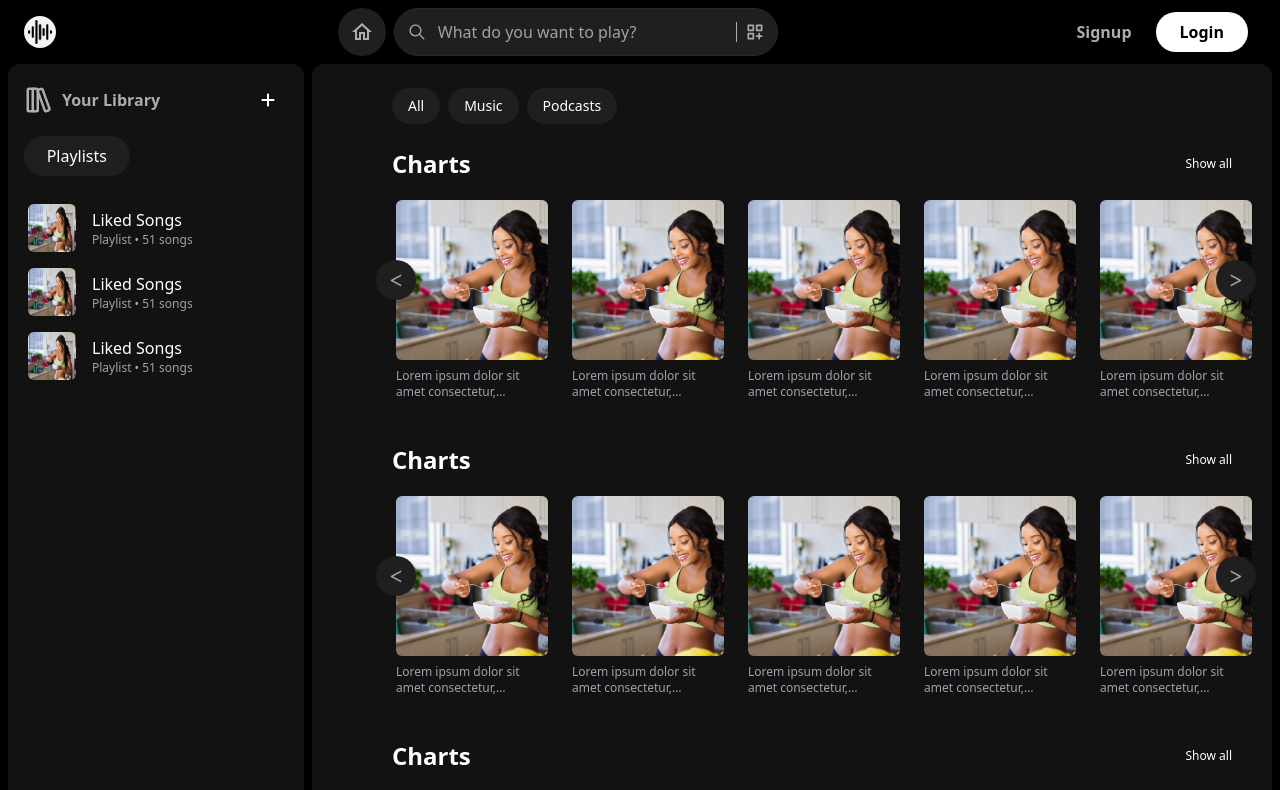
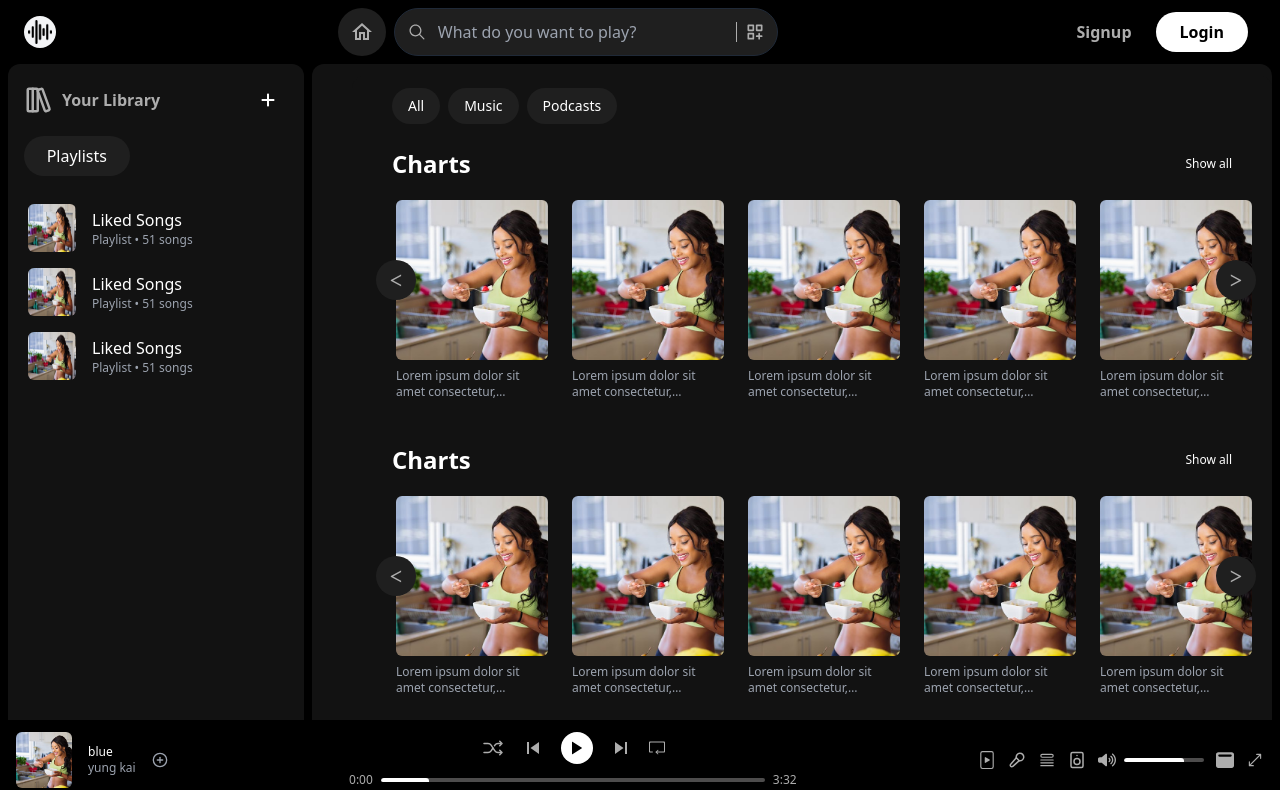
Before and after one commit to the-bishal/Music-Player, a React (Vite) app: page / in a window 1280 px wide. Shown: the top 790 px of the page. Built offline with nearby package versions, Linux system fonts and the light colour scheme; no server answers.

Commit message:
add music control ui

```diff
--- a/src/App.jsx
+++ b/src/App.jsx
@@ -5,12 +5,14 @@ import Header from "./components/Header/Header"
 import { Outlet } from "react-router"
 import Homepage from "./pages/Homepage"
 import ShowAll from "./pages/ShowAll"
+import MusicControls from "./components/MusicControls"
 
 function App() {
   return (
     <>
       <Header/>
-        <Outlet/>
+      <Outlet/>
+      <MusicControls/>
     </>
   )
 }
--- /dev/null
+++ b/src/components/MusicControls.jsx
@@ -0,0 +1,86 @@
+import React, { useState } from 'react'
+import sampleImage from '../assets/images/sample.jpg'
+import { LuCirclePlus } from "react-icons/lu";
+import { IoShuffle } from "react-icons/io5";
+import { MdSkipPrevious } from "react-icons/md";
+import { MdSkipNext } from "react-icons/md";
+import { IoIosPlay } from "react-icons/io";
+import { IoPauseOutline } from "react-icons/io5";
+import { SlLoop } from "react-icons/sl";
+import { BsFilePlay } from "react-icons/bs";
+import { TbMicrophone2 } from "react-icons/tb";
+import { HiOutlineQueueList } from "react-icons/hi2";
+import { FiSpeaker } from "react-icons/fi";
+import { FaVolumeXmark } from "react-icons/fa6";
+import { FaVolumeLow } from "react-icons/fa6";
+import { FaVolumeHigh } from "react-icons/fa6";
+import { IoResize } from "react-icons/io5";
+import { FaWindowMaximize } from "react-icons/fa6";
+
+
+
+
+const MusicControls = () => {
+    const [isPlaying, setIsPlaying] = useState(false)
+
+  return (
+    <div className='w-full h-20 bg-black flex items-center justify-between px-4 sticky bottom-0'>
+
+      <section className='flex items-center space-x-4'>
+        <img
+            src={sampleImage}
+            alt="song"
+            className='h-14 w-14 object-cover rounded-md'
+        />
+        <div>
+            <p className='text-white text-xs hover:underline cursor-pointer'>blue</p>
+            <p className='text-gray-400 text-xs hover:underline cursor-pointer'>yung kai</p>
+        </div>
+        <LuCirclePlus className='text-gray-400 text-md hover:text-white hover:scale-110 duration-200 cursor-pointer'/>
+
+      </section>
+
+      <section className='flex flex-col items-center justify-center space-y-2'>
+        <div className='flex items-center justify-center space-x-4'>
+            <IoShuffle className='text-secondary text-2xl font-normal' />
+            <MdSkipPrevious className='text-secondary text-2xl' />
+            <div className='w-8 h-8 bg-white rounded-full flex items-center justify-center cursor-pointer hover:scale-110 duration-200'>
+                {!isPlaying ?
+                    (<IoIosPlay className='text-black text-xl font-normal' />) :
+                    (<IoPauseOutline className='text-black text-xl font-normal' />)
+                }
+            </div>
+            <MdSkipNext className='text-secondary text-2xl' />
+            <SlLoop className='text-secondary text-md font-normal' />
+        </div>
+        <div className='flex items-center justify-center space-x-2'>
+            <p className='text-xs text-secondary'>0:00</p>
+            <div className="progress-container w-96 h-1 rounded-full overflow-hidden bg-[#4D4C4C] group cursor-pointer">
+                <div className='w-12 h-[0.40rem] bg-white rounded-full group-hover:bg-green-600 cursor-pointer'></div>
+            </div>
+            <p className='text-xs text-secondary'>3:32</p>
+        </div>
+      </section>
+
+      <section className='flex items-center justify-center space-x-3'>
+        <BsFilePlay className='text-secondary text-lg hover:text-white duration-100 cursor-pointer'/>
+        <TbMicrophone2 className='text-secondary text-lg hover:text-white duration-100 cursor-pointer'/>
+        <HiOutlineQueueList className='text-secondary text-lg hover:text-white duration-100 cursor-pointer'/>
+        <FiSpeaker className='text-secondary text-lg hover:text-white duration-100 cursor-pointer'/>
+      <div className='flex items-center justify-center space-x-2'>
+        {/* <FaVolumeXmark />
+        <FaVolumeLow /> */}
+        <FaVolumeHigh className='text-secondary text-lg hover:text-white duration-100 cursor-pointer'/>
+            <div className="progress-container w-20 h-1 rounded-full overflow-hidden bg-[#4D4C4C] group cursor-pointer">
+                <div className='w-3/4 h-[0.40rem] bg-white rounded-full group-hover:bg-green-600 cursor-pointer'></div>
+            </div>
+      </div>
+        <FaWindowMaximize className='text-secondary text-lg hover:text-white duration-100 cursor-pointer'/>
+        <IoResize className='text-secondary text-lg hover:text-white duration-100 cursor-pointer'/>
+      </section>
+
+    </div>
+  )
+}
+
+export default MusicControls
```
